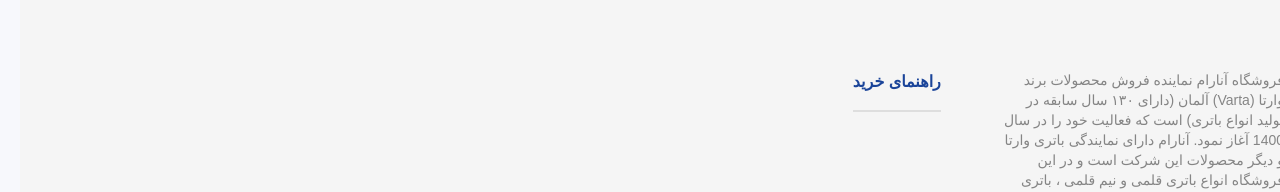
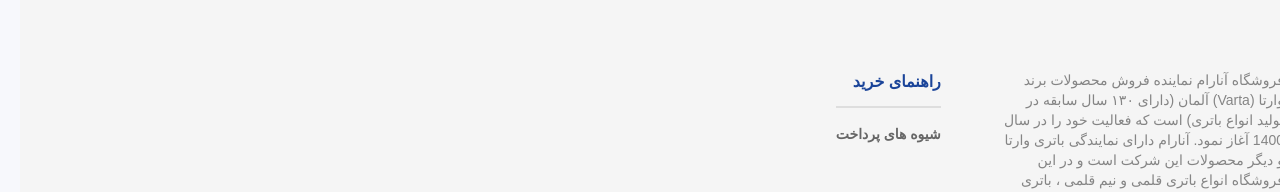
Before and after one commit to mahyarErshad/anaram-react, a React (Create React App) app: page / in a window 1280 px wide. Shown: the part 5165-5357 px from the top of the page. Built offline with nearby package versions, Linux system fonts and the light colour scheme; a web font is replaced by a local one.

Commit message:
li has been styled

```diff
--- a/src/Components/Footer/FooterContainer/FooterContainer.jsx
+++ b/src/Components/Footer/FooterContainer/FooterContainer.jsx
@@ -16,10 +16,12 @@
           <FooterAddress icon={<PhoneIcon className="h-4 w-4" />} text="74645308 - 023" />
         </address>
         <nav className={`${styles.nav} flex justify-between items-start`}>
-          <span className="text-base text-primary6 pb-4 border-b-2 border-NeutralN40 font-semibold">راهنمای خرید</span>
-          <ul className="flex flex-col justify-start items-start gap-3">
-            <li></li>
-          </ul>
+          <div className="flex flex-col gap-4">
+            <span className="text-base text-primary6 pb-3 border-b-2 border-NeutralN40 font-semibold">راهنمای خرید</span>
+            <ul className="flex flex-col justify-start items-start gap-3">
+              <li className="text-sm text-NeutralN200 font-semibold">شیوه های پرداخت</li>
+            </ul>
+          </div>
         </nav>
       </section>
     </footer>
```
